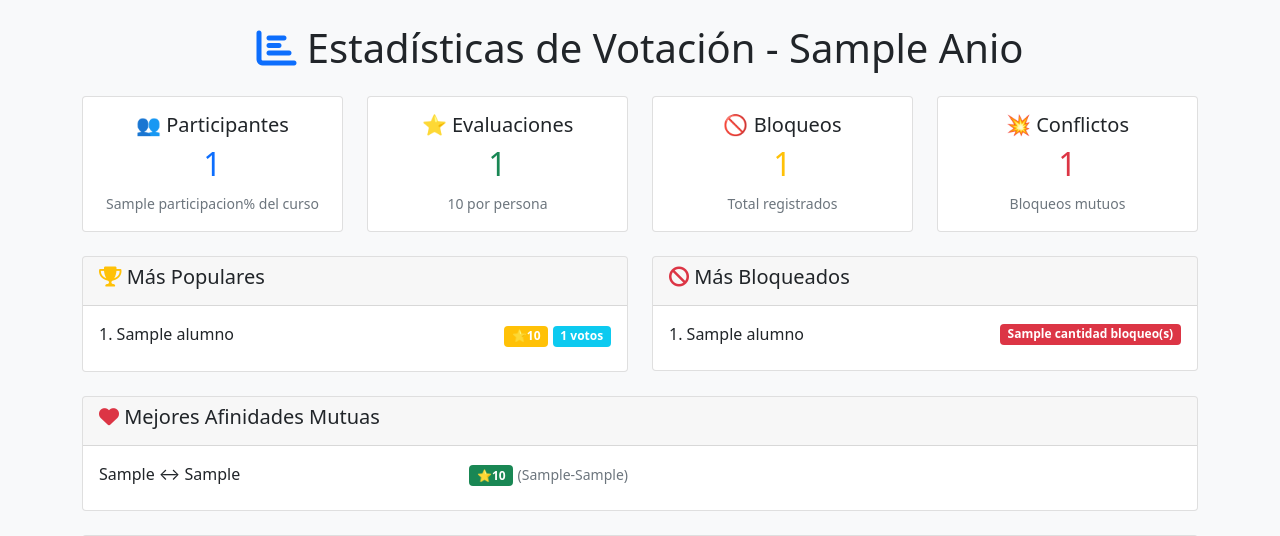
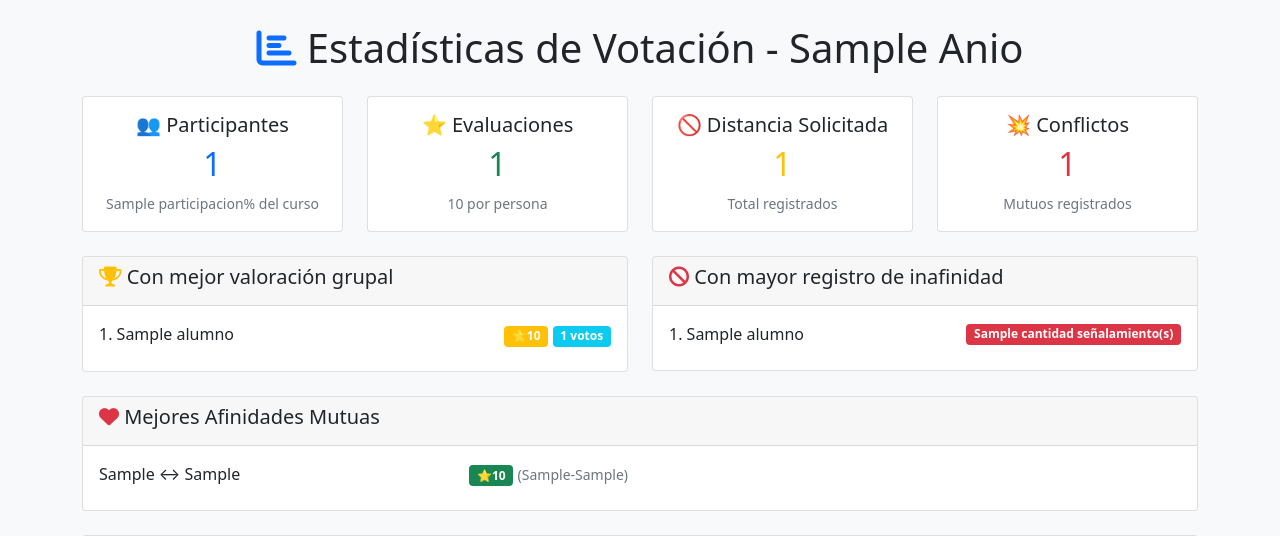
Before and after one commit to pablokaegi/cambio_de_lugares, a Flask app: template templates/estadisticas.html in a window 1280 px wide. Shown: the top 536 px of the page. Run offline with Flask 3, Linux system fonts and the light colour scheme; the template is opened without the code that fills it: most values are stand-ins (such as "Sample title", 1, 10 or a date in 2020).

Commit message:
Fix: Restaurar funcionalidad base tras intento de refactor y aplicar correcciones pedagógicas

```diff
--- a/templates/estadisticas.html
+++ b/templates/estadisticas.html
@@ -39,7 +39,7 @@
                     <div class="col-md-3">
                         <div class="card text-center">
                             <div class="card-body">
-                                <h5 class="card-title">🚫 Bloqueos</h5>
+                                <h5 class="card-title">🚫 Distancia Solicitada</h5>
                                 <h2 class="text-warning">{{total_bloqueos}}</h2>
                                 <small class="text-muted">Total registrados</small>
                             </div>
@@ -50,7 +50,7 @@
                             <div class="card-body">
                                 <h5 class="card-title">💥 Conflictos</h5>
                                 <h2 class="text-danger">{{bloqueos_mutuos|length}}</h2>
-                                <small class="text-muted">Bloqueos mutuos</small>
+                                <small class="text-muted">Mutuos registrados</small>
                             </div>
                         </div>
                     </div>
@@ -61,7 +61,7 @@
                     <div class="col-md-6">
                         <div class="card">
                             <div class="card-header">
-                                <h5><i class="fas fa-trophy text-warning"></i> Más Populares</h5>
+                                <h5><i class="fas fa-trophy text-warning"></i> Con mejor valoración grupal</h5>
                             </div>
                             <div class="card-body">
                                 {% for alumno, stats in alumnos_populares %}
@@ -80,16 +80,16 @@
                     <div class="col-md-6">
                         <div class="card">
                             <div class="card-header">
-                                <h5><i class="fas fa-ban text-danger"></i> Más Bloqueados</h5>
+                                <h5><i class="fas fa-ban text-danger"></i> Con mayor registro de inafinidad</h5>
                             </div>
                             <div class="card-body">
                                 {% for alumno, cantidad in alumnos_mas_bloqueados %}
                                 <div class="d-flex justify-content-between align-items-center mb-2">
                                     <span>{{loop.index}}. {{alumno[:25]}}</span>
-                                    <span class="badge bg-danger">{{cantidad}} bloqueo(s)</span>
+                                    <span class="badge bg-danger">{{cantidad}} señalamiento(s)</span>
                                 </div>
                                 {% else %}
-                                <p class="text-success">✅ ¡No hay bloqueos registrados!</p>
+                                <p class="text-success">✅ ¡No hay registros de inafinidad!</p>
                                 {% endfor %}
                             </div>
                         </div>
```
Also changed, not shown: estadisticas.py (+6 -6 lines).
